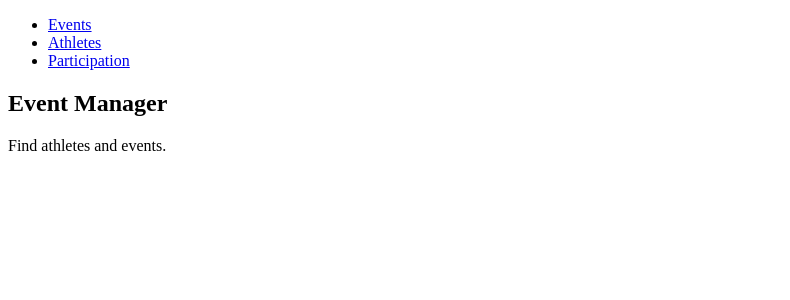
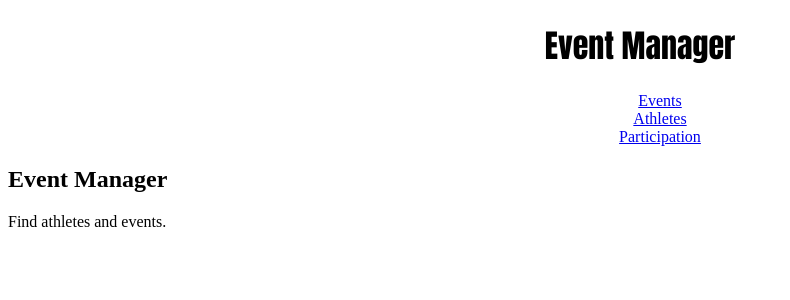
Before and after one commit to JohnAisthorpe/event_manager_web_app, a Flask app: page / in a window 1280 px wide. Shown: the top 300 px of the page, without its empty margins (0-790 px from the left). Run offline with Flask 2, Linux system fonts and the light colour scheme.

Commit message:
added some css

```diff
--- /dev/null
+++ b/static/css/styles.css
@@ -0,0 +1,13 @@
+nav ul {
+    /* get rid of bulletpoints */
+    list-style: none;
+    display: flex;
+    flex-direction: column;
+    align-items: center;
+  }
+
+  body > h1 {
+    font-family: Impact, Haettenschweiler, 'Arial Narrow Bold', sans-serif;
+    display: flex;
+    justify-content: center;
+  }
--- a/templates/base.html
+++ b/templates/base.html
@@ -4,9 +4,11 @@
     <meta charset="UTF-8">
     <meta http-equiv="X-UA-Compatible" content="IE=edge">
     <meta name="viewport" content="width=device-width, initial-scale=1.0">
+    <link rel="stylesheet" href="{{ url_for('static', filename='css/styles.css') }}">
     <title>Event Manager</title>
 </head>
 <body>
+    <h1>Event Manager</h1>
 <main>
     <nav>
         <ul>
```
